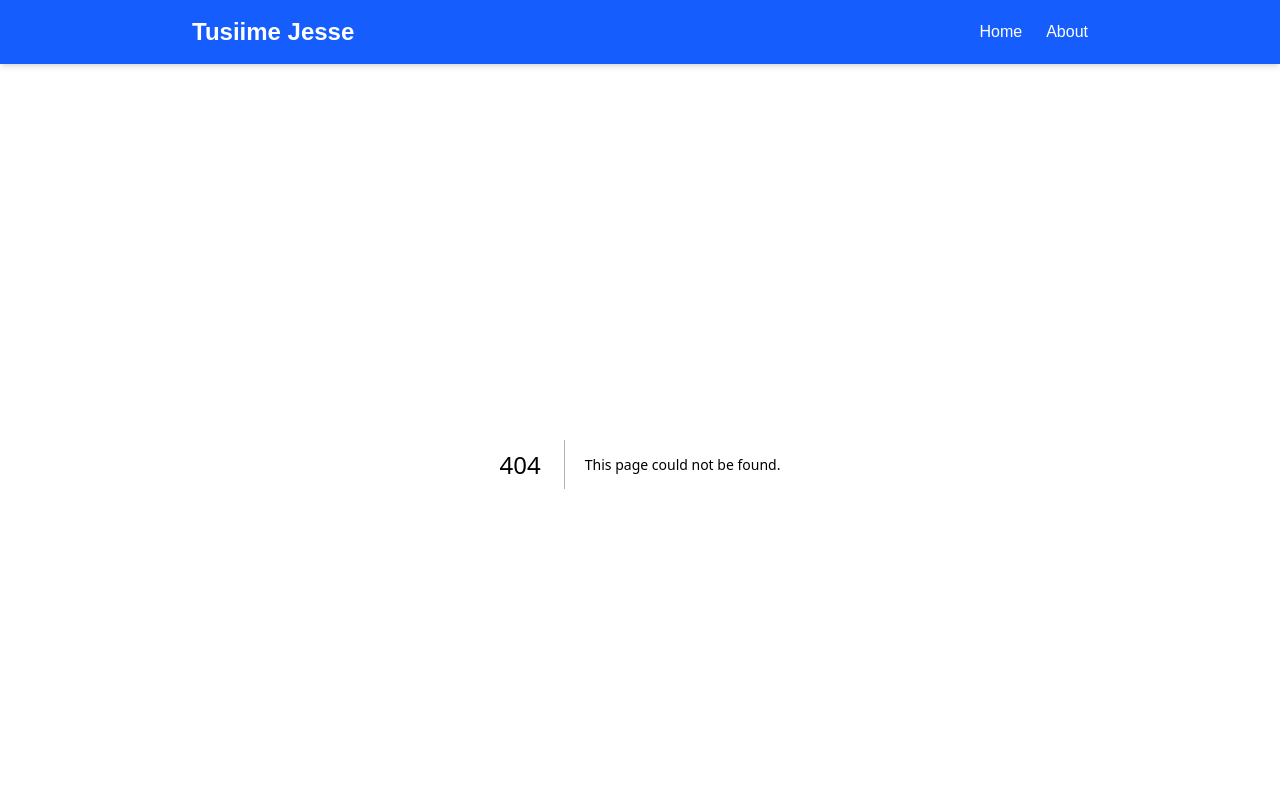
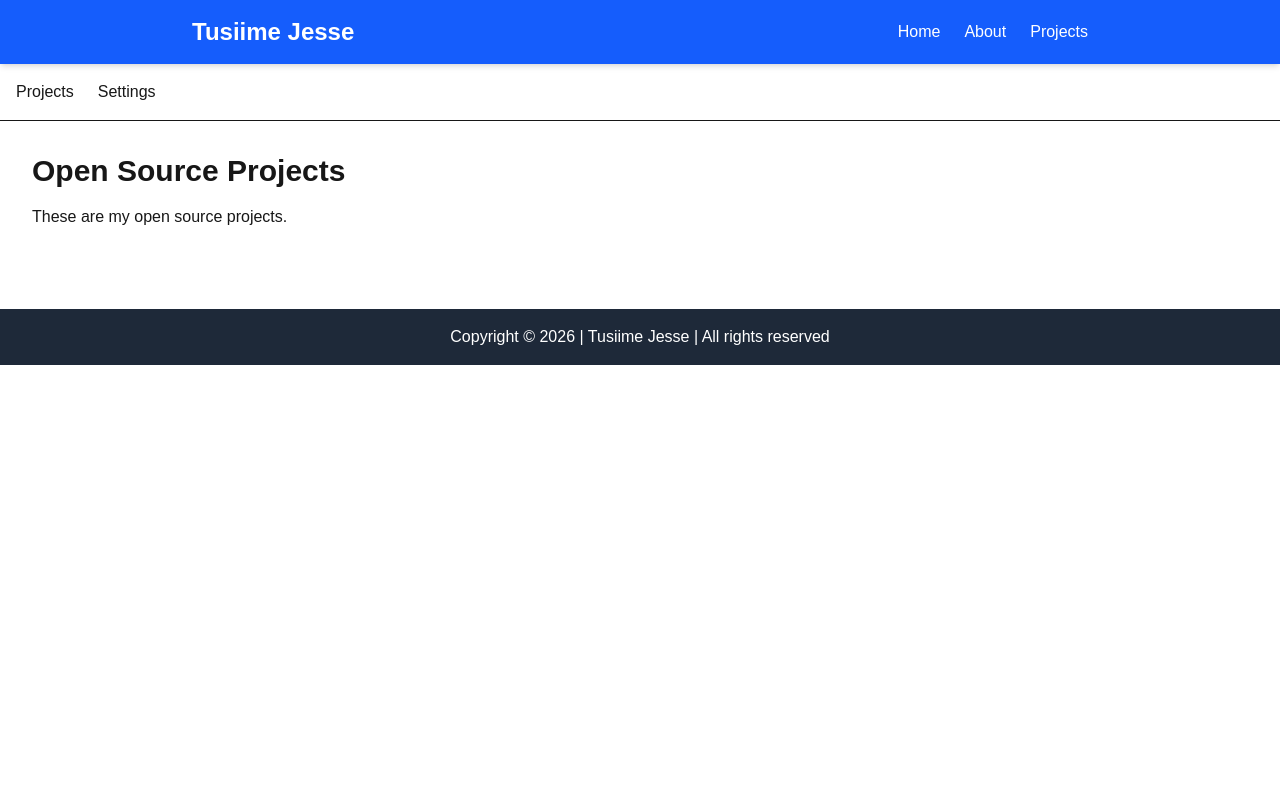
Before and after one commit to jessetusiime/wdd430-portfolio, a Next.js app: page /projects/opensource in a window 1280 px wide. Before the commit this address had no page. Shown: the top 800 px of the page. Built offline with nearby package versions, Linux system fonts and the light colour scheme.

Commit message:
Added layouts

```diff
--- a/app/layout.tsx
+++ b/app/layout.tsx
@@ -37,7 +37,7 @@ export default function RootLayout({
 }) {
   return (
     <html lang="en">
-      <body>
+      <body className="bg-gray-50 dark:bg-gray-900">
         <Header />
         {children}
         <Footer />
--- /dev/null
+++ b/app/projects/layout.tsx
@@ -0,0 +1,19 @@
+import Link from 'next/link';
+
+export default function ProjectsLayout({ children }: { children: React.ReactNode }) {
+    return (
+        <div>
+            <nav className='border-b p-4'>
+                <Link href='/projects' className='mr-6'>
+                    Projects
+                </Link>
+
+                <Link href='/projects/settings'>
+                    Settings
+                </Link>
+            </nav>
+
+            {children}
+        </div>
+    );
+}
--- /dev/null
+++ b/app/projects/opensource/page.tsx
@@ -0,0 +1,10 @@
+export default function OpenSourceProjectsPage() {
+    return (
+        <main className='p-8'>
+            <h1 className='text-3xl font-bold'>Open Source Projects</h1>
+            <p className='mt-4'>
+                These are my open source projects.
+            </p>
+        </main>
+    );
+}
--- /dev/null
+++ b/app/projects/page.tsx
@@ -0,0 +1,10 @@
+export default function ProjectsPage() {
+    return (
+        <main className='p-8'>
+            <h1 className='text-3xl font-bold'>Projects Overview</h1>
+            <p className='mt-4'>
+                Welcome to my projects page.
+            </p>
+        </main>
+    );
+}
--- /dev/null
+++ b/app/projects/school/page.tsx
@@ -0,0 +1,10 @@
+export default function SchoolProjectsPage() {
+    return (
+        <main className='p-8'>
+            <h1 className='text-3xl font-bold'>School Projects</h1>
+            <p className='mt-4'>
+                These are my school projects.
+            </p>
+        </main>
+    );
+}
--- a/components/Header.tsx
+++ b/components/Header.tsx
@@ -10,6 +10,7 @@ export default function Header() {
                 <ul className="flex gap-6">
                     <li><Link href="/" className="hover:underline">Home</Link></li>
                     <li><Link href="/about" className="hover:underline">About</Link></li>
+                    <li><Link href="/projects" className="hover:underline">Projects</Link></li>
                 </ul>
             </nav>
         </header>
```
